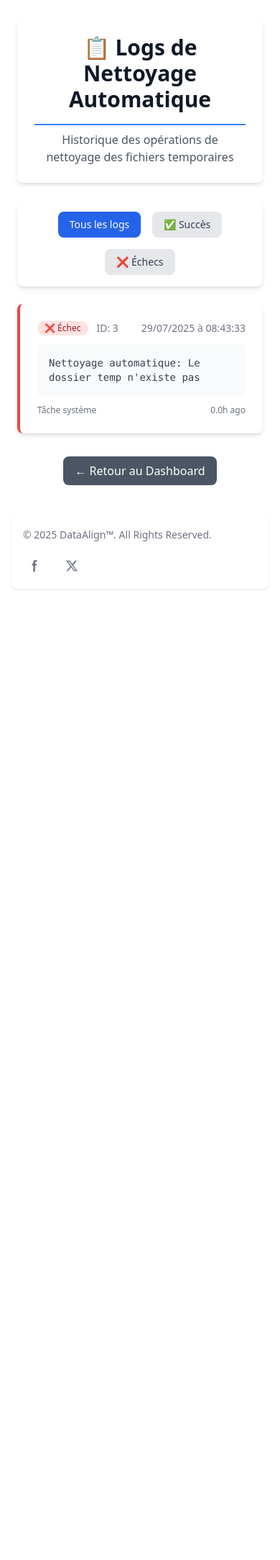
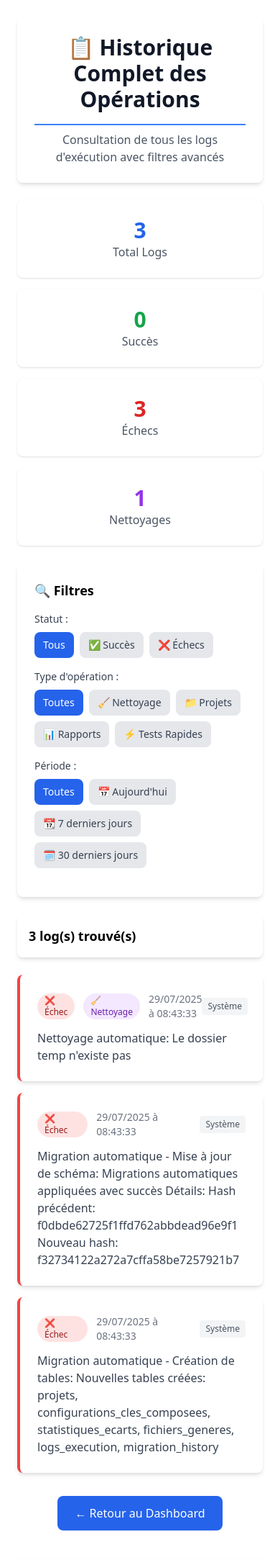
Before and after one commit to LemsiXIV/DataAlign, a Flask app: page /logs/cleanup in a window 390 px wide. Shown: the part 192-2359 px from the top of the page at 72% size. Before the commit the page ends 1011 px from the top, so only its background shows below. Run offline with Flask 3, Linux system fonts and the light colour scheme; data comes from the database, SQL or seed files in the repository; some libraries are stand-ins or nearby versions.

Commit message:
feat: Enhanced logs page with advanced filtering system
- Transform cleanup logs page into comprehensive logs viewer
- Add multiple filter types: status, operation type, date range
- Implement statistics dashboard with real-time counts
- Create modern responsive interface with smart log classification
- Support combined filters with state preservation across pagination
- Update dashboard navigation to reflect expanded functionality

Files: app/routes/projets.py, app/templates/all_logs.html, app/templates/Dashboard.html

```diff
--- a/app/routes/projets.py
+++ b/app/routes/projets.py
@@ -189,20 +189,78 @@ def logs():
 
 @projets_bp.route('/logs/cleanup')
 def cleanup_logs():
-    """Route spécifique pour les logs de nettoyage"""
+    """Route pour consulter tous les logs avec filtres avancés"""
     page = request.args.get('page', 1, type=int)
-    per_page = 10
-    status_filter = request.args.get('status')
+    per_page = 15
 
-    query = LogExecution.query.filter(
-        LogExecution.message.like('%Nettoyage%')
-    )
+    # Filtres disponibles
+    status_filter = request.args.get('status')  # succès, échec
+    log_type_filter = request.args.get('log_type')  # cleanup, projects, reports, tests
+    date_filter = request.args.get('date_range')  # today, week, month
 
+    query = LogExecution.query
+
+    # Filtre par statut
     if status_filter:
         query = query.filter(LogExecution.statut == status_filter)
+
+    # Filtre par type de log
+    if log_type_filter == 'cleanup':
+        query = query.filter(LogExecution.message.like('%Nettoyage%'))
+    elif log_type_filter == 'projects':
+        query = query.filter(
+            db.or_(
+                LogExecution.message.like('%projet créé%'),
+                LogExecution.message.like('%projet existant%'),
+                LogExecution.message.like('%Fichiers traités%')
+            )
+        )
+    elif log_type_filter == 'reports':
+        query = query.filter(
+            db.or_(
+                LogExecution.message.like('%Excel%'),
+                LogExecution.message.like('%PDF%')
+            )
+        )
+    elif log_type_filter == 'tests':
+        query = query.filter(LogExecution.message.like('%Test rapide%'))
+
+    # Filtre par date
+    if date_filter == 'today':
+        from datetime import date
+        today = date.today()
+        query = query.filter(db.func.date(LogExecution.date_execution) == today)
+    elif date_filter == 'week':
+        from datetime import date, timedelta
+        week_ago = date.today() - timedelta(days=7)
+        query = query.filter(LogExecution.date_execution >= week_ago)
+    elif date_filter == 'month':
+        from datetime import date, timedelta
+        month_ago = date.today() - timedelta(days=30)
+        query = query.filter(LogExecution.date_execution >= month_ago)
 
     logs = query.order_by(LogExecution.date_execution.desc()).paginate(
         page=page, per_page=per_page, error_out=False
     )
 
-    return render_template('cleanup_logs.html', logs=logs)
+    # Statistiques pour affichage
+    total_logs = LogExecution.query.count()
+    success_logs = LogExecution.query.filter(LogExecution.statut == 'succès').count()
+    error_logs = LogExecution.query.filter(LogExecution.statut == 'échec').count()
+    cleanup_logs_count = LogExecution.query.filter(LogExecution.message.like('%Nettoyage%')).count()
+
+    stats = {
+        'total': total_logs,
+        'success': success_logs,
+        'errors': error_logs,
+        'cleanup': cleanup_logs_count
+    }
+
+    return render_template('all_logs.html',
+                         logs=logs,
+                         stats=stats,
+                         current_filters={
+                             'status': status_filter,
+                             'log_type': log_type_filter,
+                             'date_range': date_filter
+                         })
--- a/app/templates/Dashboard.html
+++ b/app/templates/Dashboard.html
@@ -15,7 +15,7 @@
             <div class="mt-4 flex justify-center space-x-4">
                 <a href="{{ url_for('projets.cleanup_logs') }}"
                    class="inline-flex items-center px-4 py-2 bg-blue-600 text-white rounded-lg hover:bg-blue-700 transition-colors">
-                    📋 Logs de Nettoyage
+                    📋 Historique des Logs
                 </a>
                 <a href="{{ url_for('projets.index') }}"
                    class="inline-flex items-center px-4 py-2 bg-green-600 text-white rounded-lg hover:bg-green-700 transition-colors">
--- /dev/null
+++ b/app/templates/all_logs.html
@@ -0,0 +1,263 @@
+{% extends 'base.html' %}
+
+{% block title %}DataAlign - Tous les Logs{% endblock %}
+
+{% block content %}
+<div class="max-w-7xl mx-auto p-6">
+    <!-- Header -->
+    <div class="bg-white rounded-lg shadow-md p-6 mb-6">
+        <h1 class="text-3xl font-bold text-gray-900 text-center border-b-2 border-blue-500 pb-4">
+            📋 Historique Complet des Opérations
+        </h1>
+        <p class="text-center text-gray-600 mt-2">Consultation de tous les logs d'exécution avec filtres avancés</p>
+    </div>
+
+    <!-- Statistiques -->
+    <div class="grid grid-cols-1 md:grid-cols-4 gap-4 mb-6">
+        <div class="bg-white rounded-lg shadow p-6 text-center">
+            <div class="text-3xl font-bold text-blue-600">{{ stats.total }}</div>
+            <div class="text-gray-600">Total Logs</div>
+        </div>
+        <div class="bg-white rounded-lg shadow p-6 text-center">
+            <div class="text-3xl font-bold text-green-600">{{ stats.success }}</div>
+            <div class="text-gray-600">Succès</div>
+        </div>
+        <div class="bg-white rounded-lg shadow p-6 text-center">
+            <div class="text-3xl font-bold text-red-600">{{ stats.errors }}</div>
+            <div class="text-gray-600">Échecs</div>
+        </div>
+        <div class="bg-white rounded-lg shadow p-6 text-center">
+            <div class="text-3xl font-bold text-purple-600">{{ stats.cleanup }}</div>
+            <div class="text-gray-600">Nettoyages</div>
+        </div>
+    </div>
+
+    <!-- Filtres -->
+    <div class="bg-white rounded-lg shadow-md p-6 mb-6">
+        <h3 class="text-lg font-semibold mb-4">🔍 Filtres</h3>
+
+        <!-- Filtre par statut -->
+        <div class="mb-4">
+            <label class="block text-sm font-medium text-gray-700 mb-2">Statut :</label>
+            <div class="flex flex-wrap gap-2">
+                <a href="{{ url_for('projets.cleanup_logs', log_type=current_filters.log_type, date_range=current_filters.date_range) }}"
+                   class="px-3 py-2 rounded-lg text-sm font-medium transition-colors
+                          {% if not current_filters.status %}bg-blue-600 text-white{% else %}bg-gray-200 text-gray-700 hover:bg-gray-300{% endif %}">
+                    Tous
+                </a>
+                <a href="{{ url_for('projets.cleanup_logs', status='succès', log_type=current_filters.log_type, date_range=current_filters.date_range) }}"
+                   class="px-3 py-2 rounded-lg text-sm font-medium transition-colors
+                          {% if current_filters.status == 'succès' %}bg-green-600 text-white{% else %}bg-gray-200 text-gray-700 hover:bg-gray-300{% endif %}">
+                    ✅ Succès
+                </a>
+                <a href="{{ url_for('projets.cleanup_logs', status='échec', log_type=current_filters.log_type, date_range=current_filters.date_range) }}"
+                   class="px-3 py-2 rounded-lg text-sm font-medium transition-colors
+                          {% if current_filters.status == 'échec' %}bg-red-600 text-white{% else %}bg-gray-200 text-gray-700 hover:bg-gray-300{% endif %}">
+                    ❌ Échecs
+                </a>
+            </div>
+        </div>
+
+        <!-- Filtre par type d'opération -->
+        <div class="mb-4">
+            <label class="block text-sm font-medium text-gray-700 mb-2">Type d'opération :</label>
+            <div class="flex flex-wrap gap-2">
+                <a href="{{ url_for('projets.cleanup_logs', status=current_filters.status, date_range=current_filters.date_range) }}"
+                   class="px-3 py-2 rounded-lg text-sm font-medium transition-colors
+                          {% if not current_filters.log_type %}bg-blue-600 text-white{% else %}bg-gray-200 text-gray-700 hover:bg-gray-300{% endif %}">
+                    Toutes
+                </a>
+                <a href="{{ url_for('projets.cleanup_logs', status=current_filters.status, log_type='cleanup', date_range=current_filters.date_range) }}"
+                   class="px-3 py-2 rounded-lg text-sm font-medium transition-colors
+                          {% if current_filters.log_type == 'cleanup' %}bg-purple-600 text-white{% else %}bg-gray-200 text-gray-700 hover:bg-gray-300{% endif %}">
+                    🧹 Nettoyage
+                </a>
+                <a href="{{ url_for('projets.cleanup_logs', status=current_filters.status, log_type='projects', date_range=current_filters.date_range) }}"
+                   class="px-3 py-2 rounded-lg text-sm font-medium transition-colors
+                          {% if current_filters.log_type == 'projects' %}bg-blue-600 text-white{% else %}bg-gray-200 text-gray-700 hover:bg-gray-300{% endif %}">
+                    📁 Projets
+                </a>
+                <a href="{{ url_for('projets.cleanup_logs', status=current_filters.status, log_type='reports', date_range=current_filters.date_range) }}"
+                   class="px-3 py-2 rounded-lg text-sm font-medium transition-colors
+                          {% if current_filters.log_type == 'reports' %}bg-orange-600 text-white{% else %}bg-gray-200 text-gray-700 hover:bg-gray-300{% endif %}">
+                    📊 Rapports
+                </a>
+                <a href="{{ url_for('projets.cleanup_logs', status=current_filters.status, log_type='tests', date_range=current_filters.date_range) }}"
+                   class="px-3 py-2 rounded-lg text-sm font-medium transition-colors
+                          {% if current_filters.log_type == 'tests' %}bg-teal-600 text-white{% else %}bg-gray-200 text-gray-700 hover:bg-gray-300{% endif %}">
+                    ⚡ Tests Rapides
+                </a>
+            </div>
+        </div>
+
+        <!-- Filtre par période -->
+        <div class="mb-4">
+            <label class="block text-sm font-medium text-gray-700 mb-2">Période :</label>
+            <div class="flex flex-wrap gap-2">
+                <a href="{{ url_for('projets.cleanup_logs', status=current_filters.status, log_type=current_filters.log_type) }}"
+                   class="px-3 py-2 rounded-lg text-sm font-medium transition-colors
+                          {% if not current_filters.date_range %}bg-blue-600 text-white{% else %}bg-gray-200 text-gray-700 hover:bg-gray-300{% endif %}">
+                    Toutes
+                </a>
+                <a href="{{ url_for('projets.cleanup_logs', status=current_filters.status, log_type=current_filters.log_type, date_range='today') }}"
+                   class="px-3 py-2 rounded-lg text-sm font-medium transition-colors
+                          {% if current_filters.date_range == 'today' %}bg-green-600 text-white{% else %}bg-gray-200 text-gray-700 hover:bg-gray-300{% endif %}">
+                    📅 Aujourd'hui
+                </a>
+                <a href="{{ url_for('projets.cleanup_logs', status=current_filters.status, log_type=current_filters.log_type, date_range='week') }}"
+                   class="px-3 py-2 rounded-lg text-sm font-medium transition-colors
+                          {% if current_filters.date_range == 'week' %}bg-yellow-600 text-white{% else %}bg-gray-200 text-gray-700 hover:bg-gray-300{% endif %}">
+                    📆 7 derniers jours
+                </a>
+                <a href="{{ url_for('projets.cleanup_logs', status=current_filters.status, log_type=current_filters.log_type, date_range='month') }}"
+                   class="px-3 py-2 rounded-lg text-sm font-medium transition-colors
+                          {% if current_filters.date_range == 'month' %}bg-red-600 text-white{% else %}bg-gray-200 text-gray-700 hover:bg-gray-300{% endif %}">
+                    🗓️ 30 derniers jours
+                </a>
+            </div>
+        </div>
+    </div>
+
+    <!-- Résultats -->
+    <div class="bg-white rounded-lg shadow-md p-4 mb-6">
+        <div class="flex justify-between items-center">
+            <h3 class="text-lg font-semibold">
+                {% if logs.total %}
+                    {{ logs.total }} log(s) trouvé(s)
+                    {% if current_filters.status or current_filters.log_type or current_filters.date_range %}
+                        <span class="text-sm text-gray-500">(avec filtres appliqués)</span>
+                    {% endif %}
+                {% else %}
+                    Aucun log trouvé
+                {% endif %}
+            </h3>
+
+            {% if current_filters.status or current_filters.log_type or current_filters.date_range %}
+            <a href="{{ url_for('projets.cleanup_logs') }}"
+               class="px-3 py-2 bg-gray-500 text-white rounded-lg text-sm hover:bg-gray-600 transition-colors">
+                🔄 Réinitialiser filtres
+            </a>
+            {% endif %}
+        </div>
+    </div>
+
+    <!-- Logs -->
+    <div class="space-y-4">
+        {% if logs.items %}
+            {% for log in logs.items %}
+            <div class="bg-white rounded-lg shadow-md p-6 border-l-4
+                        {% if log.statut == 'succès' %}border-green-500{% else %}border-red-500{% endif %}">
+
+                <!-- Header du log -->
+                <div class="flex items-center justify-between mb-3">
+                    <div class="flex items-center space-x-3">
+                        <span class="inline-flex items-center px-2.5 py-0.5 rounded-full text-xs font-medium
+                                     {% if log.statut == 'succès' %}bg-green-100 text-green-800{% else %}bg-red-100 text-red-800{% endif %}">
+                            {% if log.statut == 'succès' %}✅ Succès{% else %}❌ Échec{% endif %}
+                        </span>
+
+                        <!-- Badge de type d'opération -->
+                        {% if 'Nettoyage' in log.message %}
+                            <span class="inline-flex items-center px-2.5 py-0.5 rounded-full text-xs font-medium bg-purple-100 text-purple-800">
+                                🧹 Nettoyage
+                            </span>
+                        {% elif 'projet créé' in log.message or 'projet existant' in log.message %}
+                            <span class="inline-flex items-center px-2.5 py-0.5 rounded-full text-xs font-medium bg-blue-100 text-blue-800">
+                                📁 Projet
+                            </span>
+                        {% elif 'Excel' in log.message or 'PDF' in log.message %}
+                            <span class="inline-flex items-center px-2.5 py-0.5 rounded-full text-xs font-medium bg-orange-100 text-orange-800">
+                                📊 Rapport
+                            </span>
+                        {% elif 'Test rapide' in log.message %}
+                            <span class="inline-flex items-center px-2.5 py-0.5 rounded-full text-xs font-medium bg-teal-100 text-teal-800">
+                                ⚡ Test Rapide
+                            </span>
+                        {% endif %}
+
+                        <span class="text-sm text-gray-500">
+                            {{ log.date_execution.strftime('%d/%m/%Y à %H:%M:%S') }}
+                        </span>
+                    </div>
+
+                    {% if log.projet_id %}
+                    <span class="text-xs bg-gray-100 text-gray-600 px-2 py-1 rounded">
+                        Projet #{{ log.projet_id }}
+                    </span>
+                    {% else %}
+                    <span class="text-xs bg-gray-100 text-gray-600 px-2 py-1 rounded">
+                        Système
+                    </span>
+                    {% endif %}
+                </div>
+
+                <!-- Message du log -->
+                <div class="text-gray-700">
+                    {{ log.message }}
+                </div>
+            </div>
+            {% endfor %}
+        {% else %}
+            <div class="bg-gray-50 rounded-lg p-8 text-center">
+                <div class="text-gray-400 text-4xl mb-4">📋</div>
+                <h3 class="text-lg font-medium text-gray-500 mb-2">Aucun log trouvé</h3>
+                <p class="text-gray-400">
+                    {% if current_filters.status or current_filters.log_type or current_filters.date_range %}
+                        Essayez de modifier les filtres ou de les réinitialiser.
+                    {% else %}
+                        Aucune opération n'a encore été enregistrée.
+                    {% endif %}
+                </p>
+            </div>
+        {% endif %}
+    </div>
+
+    <!-- Pagination -->
+    {% if logs.pages > 1 %}
+    <div class="mt-8 flex justify-center">
+        <nav class="inline-flex rounded-md shadow">
+            {% if logs.has_prev %}
+                <a href="{{ url_for('projets.cleanup_logs', page=logs.prev_num, status=current_filters.status, log_type=current_filters.log_type, date_range=current_filters.date_range) }}"
+                   class="px-3 py-2 rounded-l-md border border-gray-300 bg-white text-sm font-medium text-gray-500 hover:bg-gray-50">
+                    Précédent
+                </a>
+            {% endif %}
+
+            {% for page_num in logs.iter_pages() %}
+                {% if page_num %}
+                    {% if page_num != logs.page %}
+                        <a href="{{ url_for('projets.cleanup_logs', page=page_num, status=current_filters.status, log_type=current_filters.log_type, date_range=current_filters.date_range) }}"
+                           class="px-3 py-2 border border-gray-300 bg-white text-sm font-medium text-gray-500 hover:bg-gray-50">
+                            {{ page_num }}
+                        </a>
+                    {% else %}
+                        <span class="px-3 py-2 border border-gray-300 bg-blue-50 text-sm font-medium text-blue-600">
+                            {{ page_num }}
+                        </span>
+                    {% endif %}
+                {% else %}
+                    <span class="px-3 py-2 border border-gray-300 bg-white text-sm font-medium text-gray-500">
+                        ...
+                    </span>
+                {% endif %}
+            {% endfor %}
+
+            {% if logs.has_next %}
+                <a href="{{ url_for('projets.cleanup_logs', page=logs.next_num, status=current_filters.status, log_type=current_filters.log_type, date_range=current_filters.date_range) }}"
+                   class="px-3 py-2 rounded-r-md border border-gray-300 bg-white text-sm font-medium text-gray-500 hover:bg-gray-50">
+                    Suivant
+                </a>
+            {% endif %}
+        </nav>
+    </div>
+    {% endif %}
+
+    <!-- Bouton retour -->
+    <div class="mt-8 text-center">
+        <a href="{{ url_for('projets.dashboard') }}"
+           class="inline-flex items-center px-6 py-3 bg-blue-600 text-white font-medium rounded-lg hover:bg-blue-700 transition-colors">
+            ← Retour au Dashboard
+        </a>
+    </div>
+</div>
+{% endblock %}
--- a/schema_checksum.json
+++ b/schema_checksum.json
@@ -1,5 +1,5 @@
 {
   "schema_hash": "f0dbde62725f1ffd762abbdead96e9f1",
-  "last_check": "2025-07-29T09:31:54.920240",
+  "last_check": "2025-07-29T09:39:28.930474",
   "app_version": "1.0.0"
 }
```
Also changed, not shown: ENHANCED_LOGS_COMMIT_MESSAGE.md (added, +148 -0 lines).
